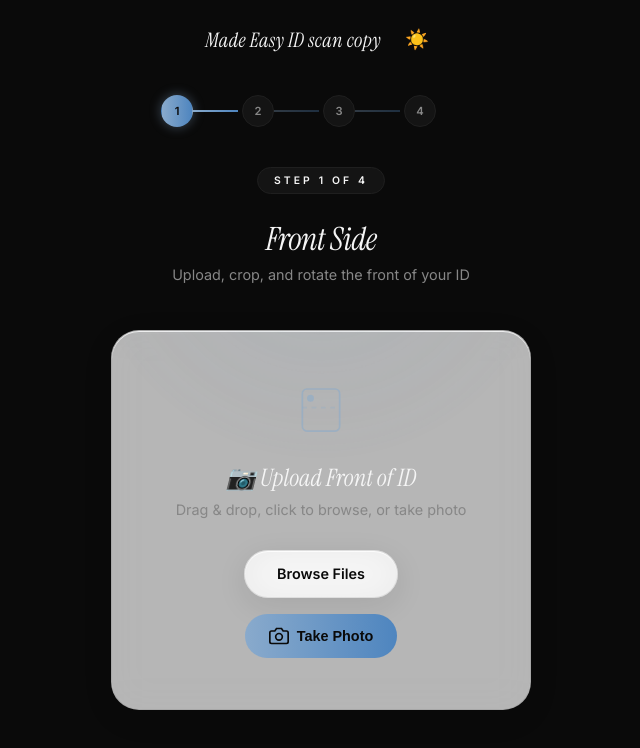
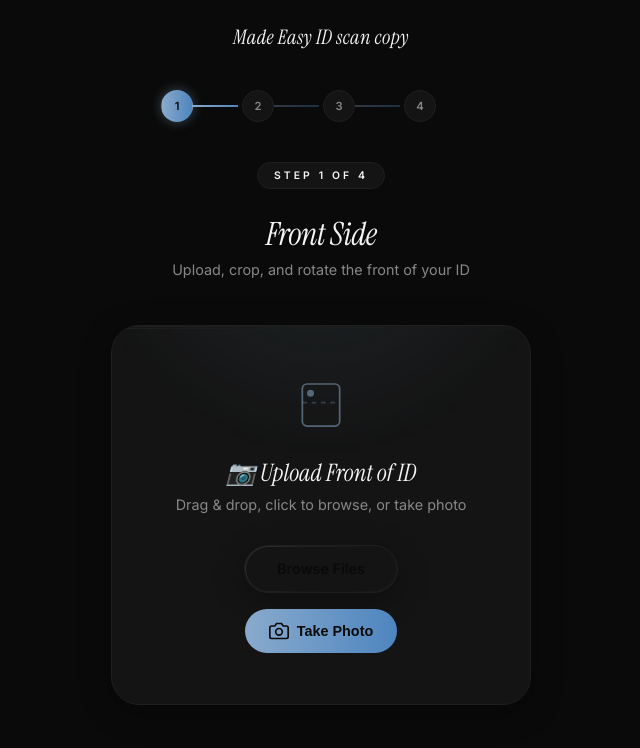
Before and after one commit to s4ntoz31/id-scanner, a React (Vite) app: page / in a window 1280 px wide. Shown: the top 748 px of the page, without its empty margins (319-959 px from the left). Built offline with nearby package versions, Linux system fonts and the light colour scheme.

Commit message:
Fix: Remove white components, forced dark theme

```diff
--- a/src/app/App.tsx
+++ b/src/app/App.tsx
@@ -14,17 +14,8 @@ export default function App() {
   const [signature, setSignature] = useState<string | null>(null);
   const [error, setError] = useState<string | null>(null);
   const [isLoading, setIsLoading] = useState(true);
-  const [theme, setTheme] = useState<'dark' | 'light'>('dark');
 
   const workerRef = useRef<Worker | null>(null);
-
-  useEffect(() => {
-    document.documentElement.setAttribute('data-theme', theme);
-  }, [theme]);
-
-  const toggleTheme = () => {
-    setTheme(prev => prev === 'dark' ? 'light' : 'dark');
-  };
 
   useEffect(() => {
     workerRef.current = new Worker(
@@ -163,9 +154,6 @@ export default function App() {
       <div className="app-content" role="main">
         <div className="brand-header">
           <span>Made Easy ID scan copy</span>
-          <button className="theme-toggle" onClick={toggleTheme} aria-label="Toggle theme">
-            {theme === 'dark' ? '☀️' : '🌙'}
-          </button>
         </div>
         <ProgressBar currentStep={currentStepIndex} totalSteps={STEP_ORDER.length} />
 
--- a/src/app/styles/app.css
+++ b/src/app/styles/app.css
@@ -184,31 +184,15 @@ body {
   -moz-osx-font-smoothing: grayscale;
 }
 
-/* Override all theme references */
-[data-theme="light"] {
-  --bg: 0 0% 4%;
-  --surface: 0 0% 8%;
-  --text: 0 0% 96%;
-  --muted: 0 0% 53%;
-  --stroke: 0 0% 12%;
-  --accent: 0 0% 96%;
-}
-
 /* ========================
    LIQUID GLASS EFFECT
    ======================== */
 .liquid-glass {
-  background: rgba(255, 255, 255, 0.7);
+  background: hsl(var(--surface));
   backdrop-filter: blur(20px) saturate(180%);
   -webkit-backdrop-filter: blur(20px) saturate(180%);
-  border: 1px solid rgba(0, 0, 0, 0.08);
-  box-shadow:
-    0 8px 32px rgba(0, 0, 0, 0.08),
-    inset 0 1px 0 rgba(255, 255, 255, 0.8);
-}
-
-[data-theme="light"] .liquid-glass {
-  background: rgba(255, 255, 255, 0.85);
+  border: 1px solid hsl(var(--stroke));
+  box-shadow: 0 8px 32px rgba(0, 0, 0, 0.3);
 }
 
 .liquid-glass::before {
@@ -317,20 +301,6 @@ body {
   font-style: italic;
   color: hsl(var(--text));
   letter-spacing: 0.02em;
-}
-
-.theme-toggle {
-  background: none;
-  border: none;
-  font-size: 1.2rem;
-  cursor: pointer;
-  padding: 4px 8px;
-  border-radius: var(--radius-sm);
-  transition: background 0.2s;
-}
-
-.theme-toggle:hover {
-  background: hsl(var(--muted));
 }
 
 .app-header {
```
